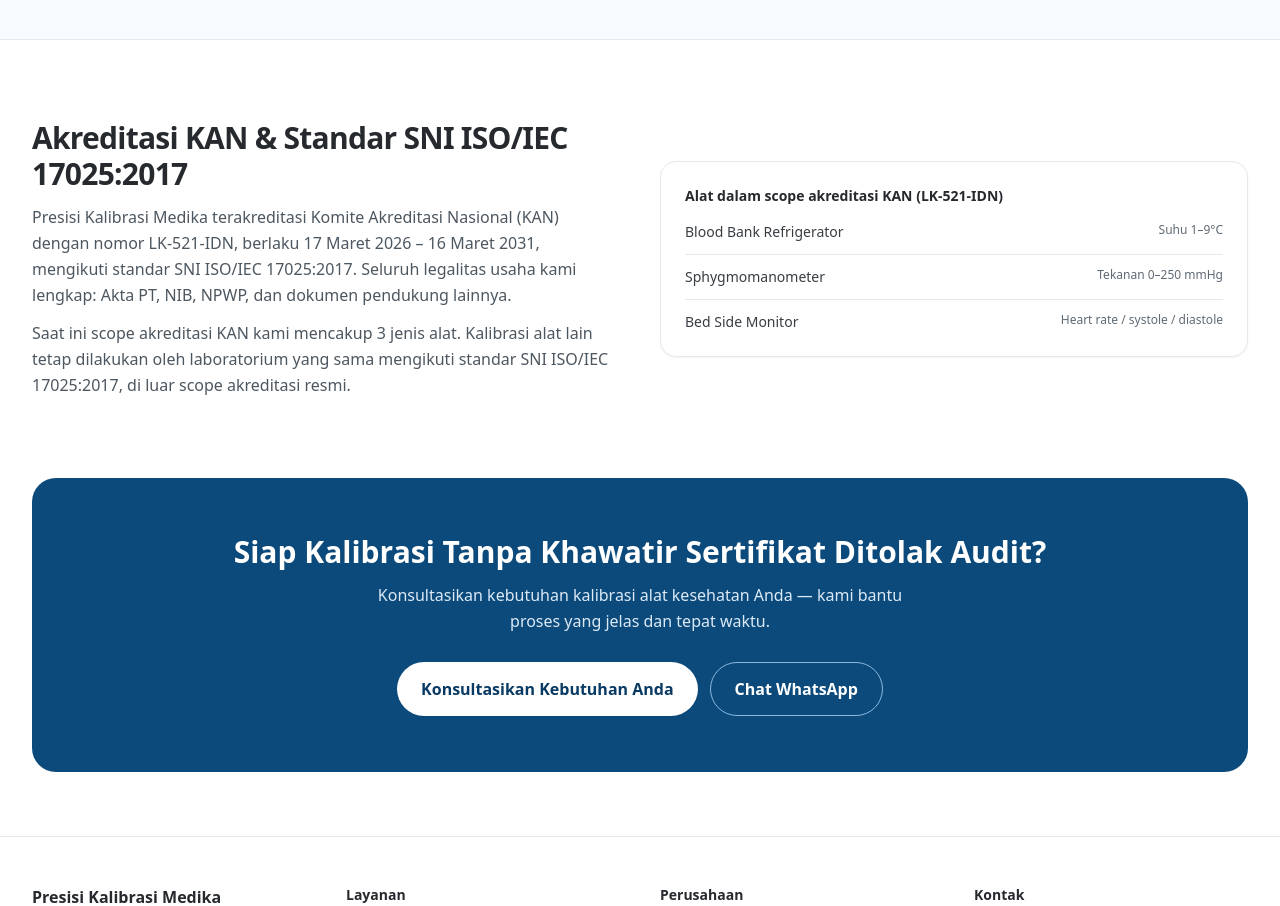
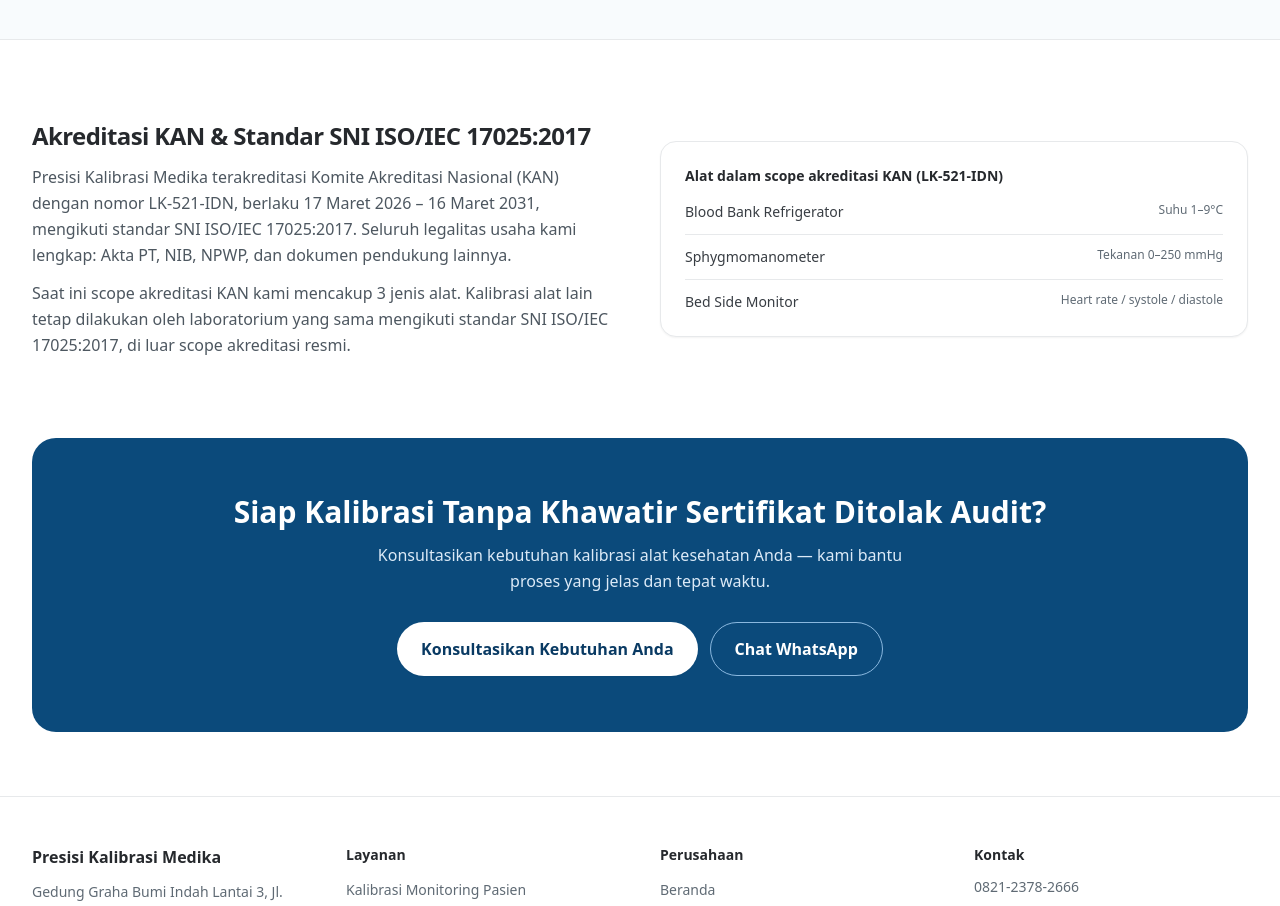
Before and after one commit to afrizahrp/medcal, a Next.js app in the folder apps/web/: page / in a window 1280 px wide. Shown: the part 2720-3626 px from the top of the page. Built offline with nearby package versions, Linux system fonts and the light colour scheme.

Commit message:
refactor: update heading style in AccreditationSection for improved readability
- Changed heading font size and weight for better visual hierarchy.
- Adjusted text styling to enhance overall presentation.

```diff
--- a/apps/web/src/components/accreditation-section.tsx
+++ b/apps/web/src/components/accreditation-section.tsx
@@ -5,7 +5,7 @@
     <section className="mx-auto max-w-8xl px-4 py-14 sm:px-6 sm:py-20 lg:px-8">
       <div className="grid grid-cols-1 gap-10 lg:grid-cols-2 lg:items-center">
         <div>
-          <h2 className="text-2xl font-bold tracking-tight text-ink-900 sm:text-3xl">
+          <h2 className="text-xl font-semibold tracking-tight text-ink-900 sm:text-2xl">
             Akreditasi KAN & Standar SNI ISO/IEC 17025:2017
           </h2>
           <p className="mt-3 text-base leading-relaxed text-ink-600">
```
